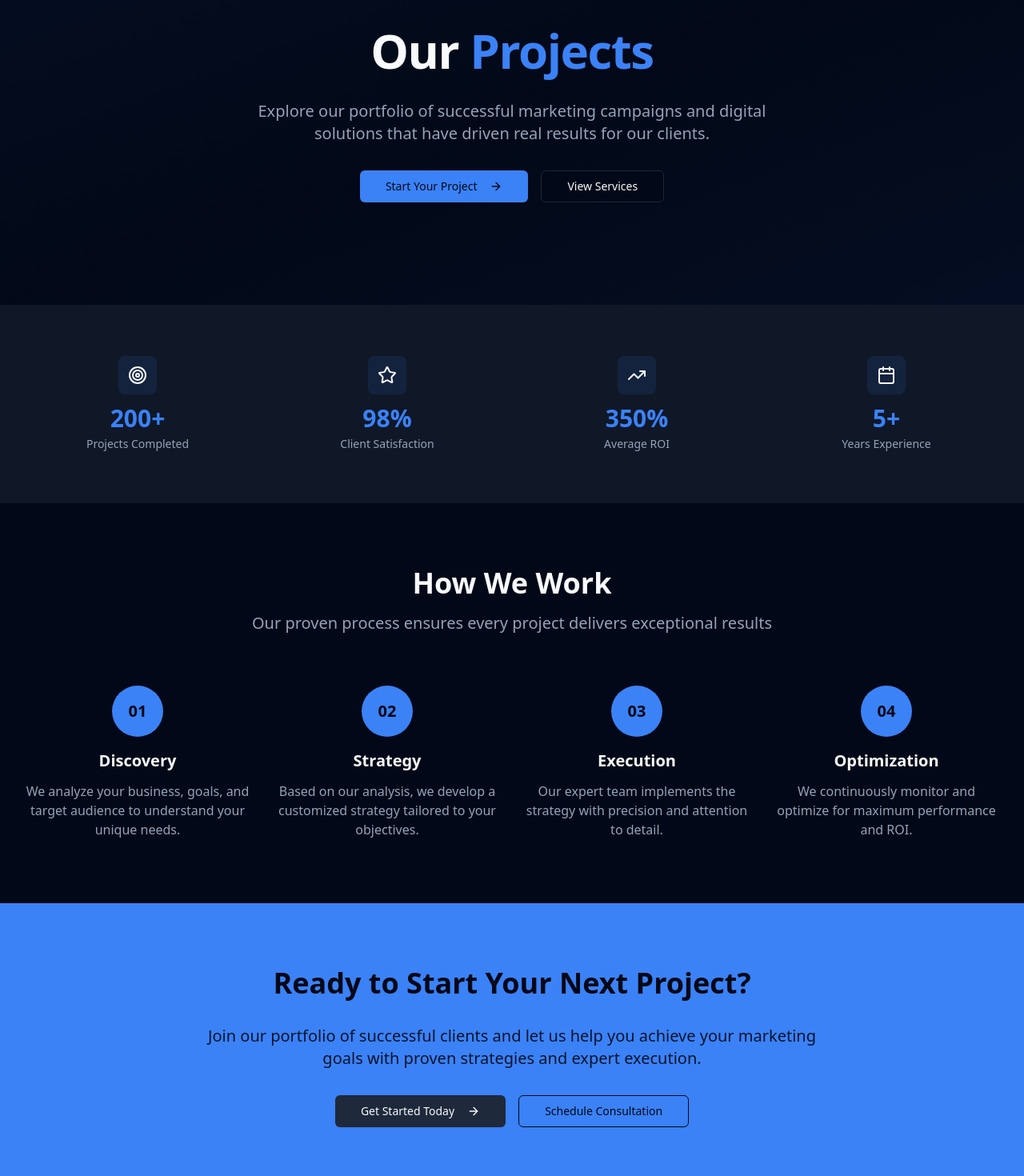
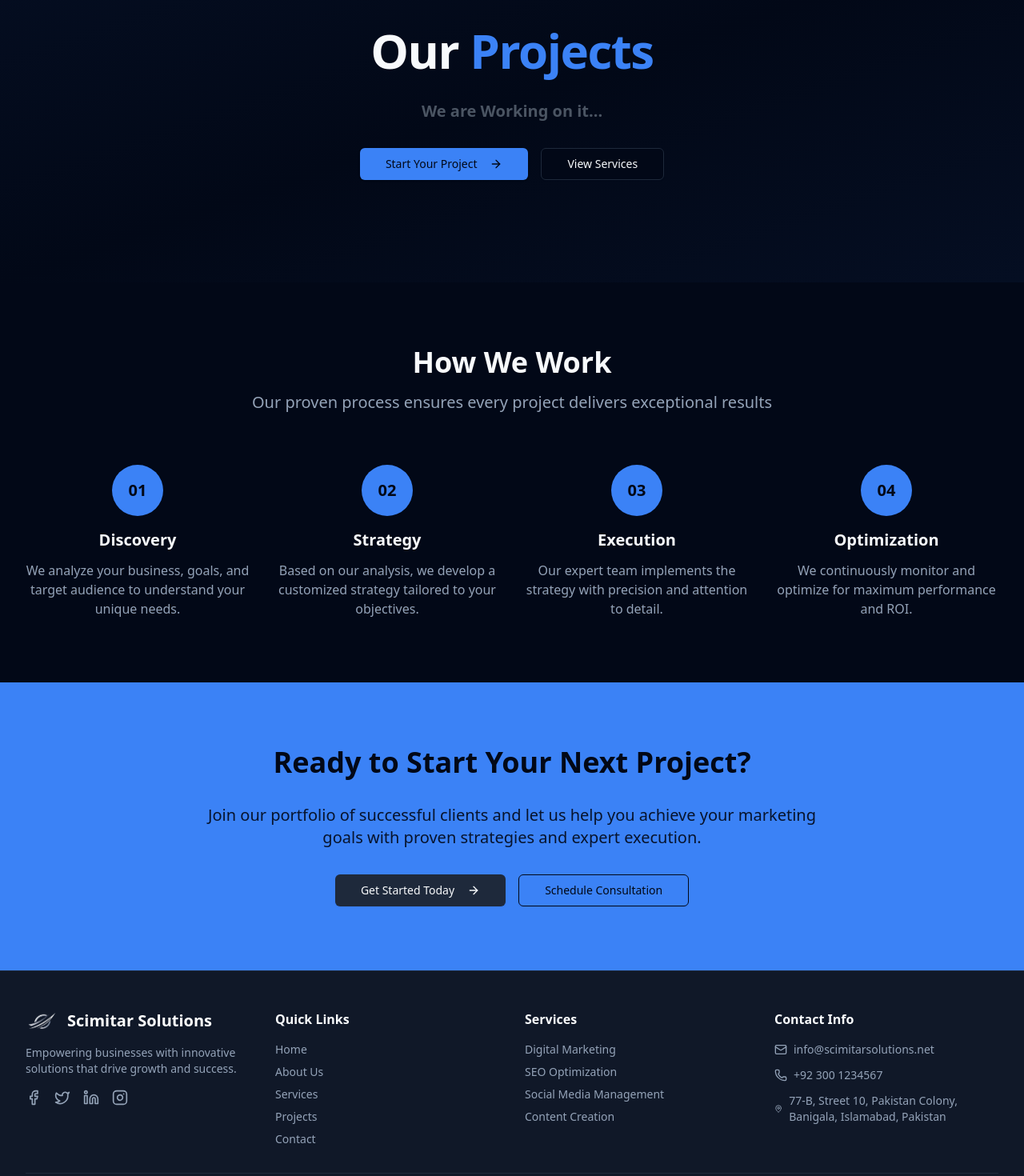
Before and after one commit to UsamaMalik93/scimitarsolution, a Next.js app: page /projects in a window 1280 px wide. Shown: the part 160-1630 px from the top of the page at 80% size. Built offline with nearby package versions, Linux system fonts and the light colour scheme.

Commit message:
updates: address emails and other text related updates

```diff
--- a/app/api/send-email/route.ts
+++ b/app/api/send-email/route.ts
@@ -19,7 +19,7 @@ export async function POST(request: NextRequest) {
     // Send email using Resend
     const { data, error } = await resend.emails.send({
       from: 'Scimitar Solutions Contact Form <onboarding@resend.dev>', // You can change this to your domain
-      to: ['usamamalik2033@gmail.com'],
+      to: ['info@scimitarsolutions.net'],
       subject: `New Contact Form Submission: ${subject}`,
       html: `
         <div style="font-family: Arial, sans-serif; max-width: 600px; margin: 0 auto;">
--- a/app/contact/page.tsx
+++ b/app/contact/page.tsx
@@ -91,8 +91,7 @@ export default function Contact() {
               Get In <span className="text-primary">Touch</span>
             </h1>
             <p className="text-xl text-muted-foreground max-w-2xl mx-auto">
-              Ready to transform your business? Let&apos;s discuss your marketing goals
-              and how we can help you achieve them.
+              Let&apos;s discuss your goals.
             </p>
           </div>
         </div>
@@ -168,7 +167,7 @@ export default function Contact() {
                         type="tel"
                         value={formData.phone}
                         onChange={handleChange}
-                        placeholder="+1 (555) 123-4567"
+                        placeholder="+92 300 1234567"
                       />
                     </div>
                   </div>
@@ -233,7 +232,7 @@ export default function Contact() {
                       </div>
                       <div>
                         <h3 className="font-semibold text-lg">Email Us</h3>
-                        <p className="text-muted-foreground">info@marketingpro.com</p>
+                        <p className="text-muted-foreground">info@scimitarsolutions.net</p>
                         <p className="text-sm text-muted-foreground mt-1">
                           We&apos;ll respond within 24 hours
                         </p>
@@ -250,7 +249,7 @@ export default function Contact() {
                       </div>
                       <div>
                         <h3 className="font-semibold text-lg">Call Us</h3>
-                        <p className="text-muted-foreground">+1 (555) 123-4567</p>
+                        <p className="text-muted-foreground">+92 300 1234567</p>
                         <p className="text-sm text-muted-foreground mt-1">
                           Mon-Fri 9AM-6PM EST
                         </p>
@@ -268,9 +267,8 @@ export default function Contact() {
                       <div>
                         <h3 className="font-semibold text-lg">Visit Us</h3>
                         <p className="text-muted-foreground">
-                          123 Business Street<br />
-                          Suite 100<br />
-                          New York, NY 10001
+                          77-B, Street 10, Pakistan Colony<br />
+                          Banigala, Islamabad, Pakistan
                         </p>
                         <p className="text-sm text-muted-foreground mt-1">
                           By appointment only
@@ -304,7 +302,7 @@ export default function Contact() {
       </section>
 
       {/* FAQ Section */}
-      <section className="py-20 bg-muted/50">
+      {/* <section className="py-20 bg-muted/50">
         <div className="container">
           <div className="text-center space-y-4 mb-16">
             <h2 className="text-3xl md:text-4xl font-bold">Frequently Asked Questions</h2>
@@ -347,7 +345,7 @@ export default function Contact() {
             ))}
           </div>
         </div>
-      </section>
+      </section> */}
 
       {/* CTA Section */}
       <section className="py-20">
@@ -357,18 +355,17 @@ export default function Contact() {
               Ready to Get Started?
             </h2>
             <p className="text-xl text-muted-foreground">
-              Don&apos;t wait to transform your business. Contact us today for a free consultation
-              and let&apos;s discuss how we can help you achieve your marketing goals.
+              Let&apos;s discuss how we can help to achieve your goals.
             </p>
             <div className="flex flex-col sm:flex-row gap-4 justify-center">
               <Button size="lg" asChild>
-                <a href="mailto:info@marketingpro.com">
+                <a href="mailto:info@scimitarsolutions.net">
                   <Mail className="mr-2 h-4 w-4" />
                   Email Us Now
                 </a>
               </Button>
               <Button size="lg" variant="outline" asChild>
-                <a href="tel:+15551234567">
+                <a href="tel:+923001234567">
                   <Phone className="mr-2 h-4 w-4" />
                   Call Us Now
                 </a>
--- a/app/projects/page.tsx
+++ b/app/projects/page.tsx
@@ -13,13 +13,6 @@ import Link from "next/link";
 
 export default function Projects() {
 
-  const stats = [
-    { label: "Projects Completed", value: "200+", icon: <Target className="h-6 w-6" /> },
-    { label: "Client Satisfaction", value: "98%", icon: <Star className="h-6 w-6" /> },
-    { label: "Average ROI", value: "350%", icon: <TrendingUp className="h-6 w-6" /> },
-    { label: "Years Experience", value: "5+", icon: <Calendar className="h-6 w-6" /> }
-  ];
-
   return (
     <div className="flex flex-col">
       {/* Hero Section */}
@@ -29,9 +22,8 @@ export default function Projects() {
             <h1 className="text-4xl md:text-6xl font-bold tracking-tight">
               Our <span className="text-primary">Projects</span>
             </h1>
-            <p className="text-xl text-muted-foreground max-w-2xl mx-auto">
-              Explore our portfolio of successful marketing campaigns and digital solutions
-              that have driven real results for our clients.
+            <p className="text-xl text-gray-600 max-w-2xl mx-auto font-bold font-black">
+            We are Working on it...
             </p>
             <div className="flex flex-col sm:flex-row gap-4 justify-center">
               <Button size="lg" asChild>
@@ -44,23 +36,6 @@ export default function Projects() {
                 <Link href="/services">View Services</Link>
               </Button>
             </div>
-          </div>
-        </div>
-      </section>
-
-      {/* Stats Section */}
-      <section className="py-16 bg-muted/50">
-        <div className="container">
-          <div className="grid grid-cols-2 md:grid-cols-4 gap-8">
-            {stats.map((stat, index) => (
-              <div key={index} className="text-center">
-                <div className="mx-auto w-12 h-12 bg-primary/10 rounded-lg flex items-center justify-center mb-3">
-                  {stat.icon}
-                </div>
-                <div className="text-3xl font-bold text-primary mb-1">{stat.value}</div>
-                <div className="text-sm text-muted-foreground">{stat.label}</div>
-              </div>
-            ))}
           </div>
         </div>
       </section>
--- a/components/footer.tsx
+++ b/components/footer.tsx
@@ -20,7 +20,7 @@ export function Footer() {
               <span className="font-bold text-xl text-blue-900 dark:text-white">Scimitar Solutions</span>
             </div>
             <p className="text-sm text-muted-foreground">
-              Empowering businesses with innovative marketing solutions that drive growth and success.
+              Empowering businesses with innovative solutions that drive growth and success.
             </p>
             <div className="flex space-x-4">
               <Facebook className="h-5 w-5 text-muted-foreground hover:text-primary cursor-pointer" />
@@ -69,15 +69,15 @@ export function Footer() {
             <div className="space-y-3">
               <div className="flex items-center space-x-2">
                 <Mail className="h-4 w-4 text-muted-foreground" />
-                <span className="text-sm text-muted-foreground">info@marketingpro.com</span>
+                <span className="text-sm text-muted-foreground">info@scimitarsolutions.net</span>
               </div>
               <div className="flex items-center space-x-2">
                 <Phone className="h-4 w-4 text-muted-foreground" />
-                <span className="text-sm text-muted-foreground">+1 (555) 123-4567</span>
+                <span className="text-sm text-muted-foreground">+92 300 1234567</span>
               </div>
               <div className="flex items-center space-x-2">
                 <MapPin className="h-4 w-4 text-muted-foreground" />
-                <span className="text-sm text-muted-foreground">123 Business St, City, State 12345</span>
+                <span className="text-sm text-muted-foreground">77-B, Street 10, Pakistan Colony, Banigala, Islamabad, Pakistan</span>
               </div>
             </div>
           </div>
--- a/components/header.tsx
+++ b/components/header.tsx
@@ -157,8 +157,8 @@ export function Header() {
                     <div className="text-sm">
                       <p className="font-semibold text-foreground mb-2">Get in touch</p>
                       <div className="space-y-1 text-muted-foreground">
-                        <p>info@marketingpro.com</p>
-                        <p>+1 (555) 123-4567</p>
+                        <p>info@scimitarsolutions.net</p>
+                        <p>+92 300 1234567</p>
                         <p className="text-xs">Mon-Fri 9AM-6PM EST</p>
                       </div>
                     </div>
```
